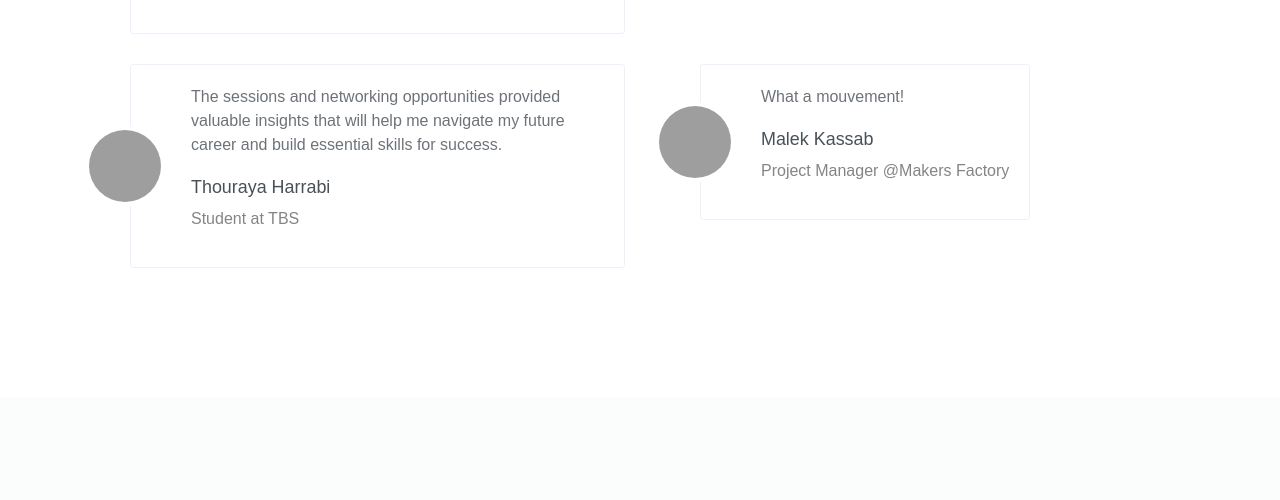
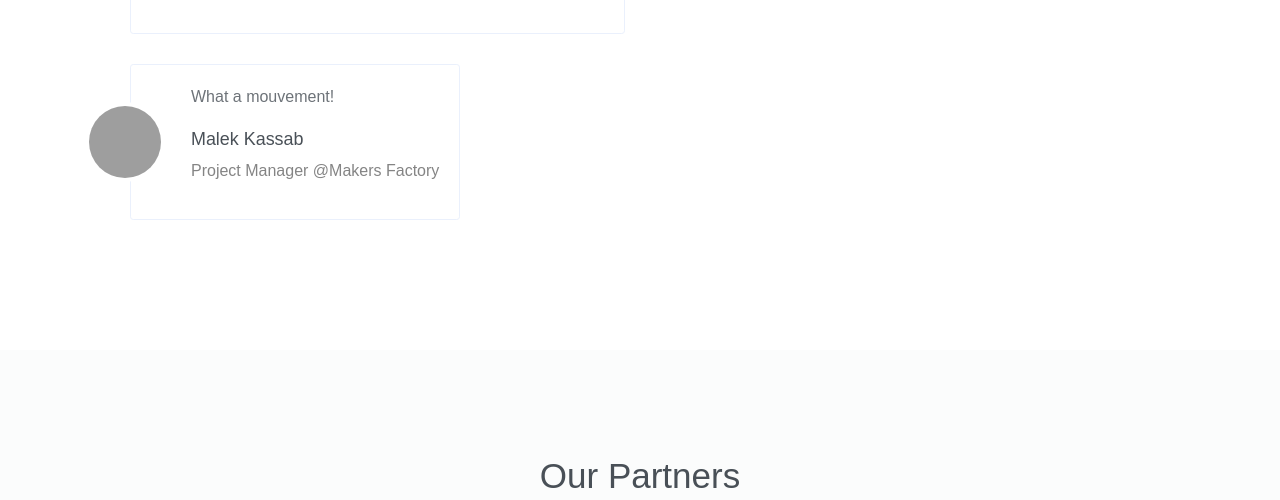
Before and after one commit to rayenamer/businessjobfair, a website: page index.html in a window 1280 px wide. Shown: the part 4338-4838 px from the top of the page. Drawn offline with Linux system fonts and the light colour scheme; grey boxes are pictures that could not be loaded.

Commit message:
nahina thouraya

```diff
--- a/index.html
+++ b/index.html
@@ -283,20 +283,6 @@
                         </div>
                     </div>
                 </div>
-
-                <div class="col-md-6">
-                    <div class="testimonial-wrapper">
-                        <div class="img-holder">
-                            <img src="https://ik.imagekit.io/sh09gdtxr/Thouraya.jpg" alt="Download free bootstrap 4 landing page, free boootstrap 4 templates, Download free bootstrap 4.1 landing page, free boootstrap 4.1.1 templates, Creative studio Landing page" style="width: 80px; height: 80px; object-fit: cover; border-radius: 50%;">
-                        </div>
-                        <div class="body">
-                            <p class="subtitle">The sessions and networking opportunities provided valuable insights that will help me navigate my future career and build essential skills for success.</p>
-                            <h6 class="title">Thouraya Harrabi</h6>
-                            <p class="job-title" style="font-size: 1rem; color: #666; margin-top: 5px;">Student at TBS</p>
-                        </div>
-                    </div>
-                </div>
-
                 <div class="col-md-6">
                     <div class="testimonial-wrapper">
                         <div class="img-holder">
```
